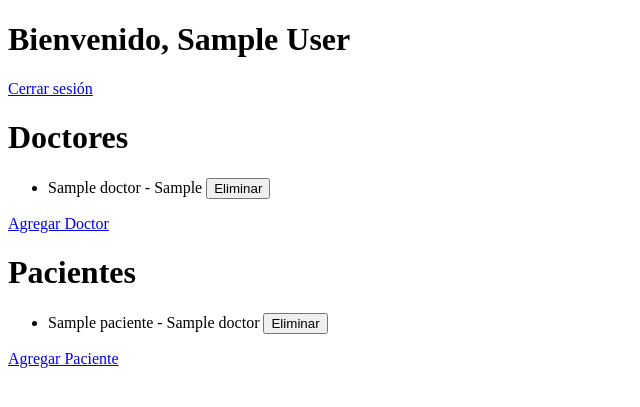
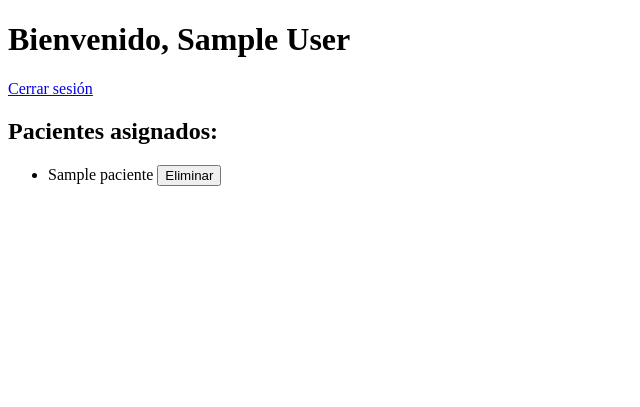
Before and after one commit to HAjiMe-0/BDdentista, a Flask app: page /index in a window 1280 px wide. Shown: the top 407 px of the page, without its empty margins (0-640 px from the left). Run offline with Flask 3, Linux system fonts and the light colour scheme; the visitor is signed in with stand-in values (Sample User, id 1); tables that the repository leaves empty hold one stand-in row (values such as "Sample post").

Commit message:
Pacientes solo del doctor y ignorar carpeta venv

```diff
--- a/app/__init__.py
+++ b/app/__init__.py
@@ -7,7 +7,7 @@ migrate = Migrate()
 
 def create_app():
     app = Flask(__name__)
-    app.config['SQLALCHEMY_DATABASE_URI'] = 'postgresql+pg8000://postgres:123456@localhost/BDDentista'
+    app.config['SQLALCHEMY_DATABASE_URI'] = 'postgresql+pg8000://postgres:123@localhost/BDDentista'
     app.config['SECRET_KEY'] = 'your_secret_key'
 
     db.init_app(app)
--- a/app/controllers.py
+++ b/app/controllers.py
@@ -24,9 +24,16 @@ def home():
 @main_bp.route('/index')
 @login_required
 def index():
-    doctores = Doctor.query.all()
-    pacientes = Paciente.query.all()
-    return render_template('index.html', doctores=doctores, pacientes=pacientes)
+    # Obtén el doctor_id desde la sesión
+    doctor_id = session.get('doctor_id')
+
+    # Filtra los pacientes que pertenecen al doctor que inició sesión
+    pacientes = Paciente.query.filter_by(doctor_id=doctor_id).all()
+
+    # Opcional: También puedes incluir los datos del doctor logueado si lo necesitas
+    doctor = Doctor.query.get(doctor_id)
+
+    return render_template('index.html', doctor=doctor, pacientes=pacientes)
 
 # Ruta de login
 @main_bp.route('/login', methods=['GET', 'POST'])
--- a/app/templates/index.html
+++ b/app/templates/index.html
@@ -8,28 +8,15 @@
 <body>
     <h1>Bienvenido, {{ session['doctor_name'] }}</h1>
     <a href="{{ url_for('main.logout') }}">Cerrar sesión</a>
-    <h1>Doctores</h1>
-    <ul>
-        {% for doctor in doctores %}
-            <li>{{ doctor.nombre }} - {{ doctor.especialidad }}
-                <form action="{{ url_for('main.delete_entity', entity='doctor', id=doctor.doctor_id) }}" method="post" style="display:inline;">
-                    <button type="submit">Eliminar</button>
-                </form>
-            </li>
-        {% endfor %}
-    </ul>
-    <a href="{{ url_for('main.create_doctor') }}">Agregar Doctor</a>
-
-    <h1>Pacientes</h1>
+<h2>Pacientes asignados:</h2>
     <ul>
         {% for paciente in pacientes %}
-            <li>{{ paciente.nombre }} - {{ paciente.doctor.nombre }}
+            <li>{{ paciente.nombre }}
                 <form action="{{ url_for('main.delete_entity', entity='paciente', id=paciente.paciente_id) }}" method="post" style="display:inline;">
                     <button type="submit">Eliminar</button>
                 </form>
             </li>
         {% endfor %}
     </ul>
-    <a href="{{ url_for('main.create_paciente') }}">Agregar Paciente</a>
 </body>
 </html>
```
